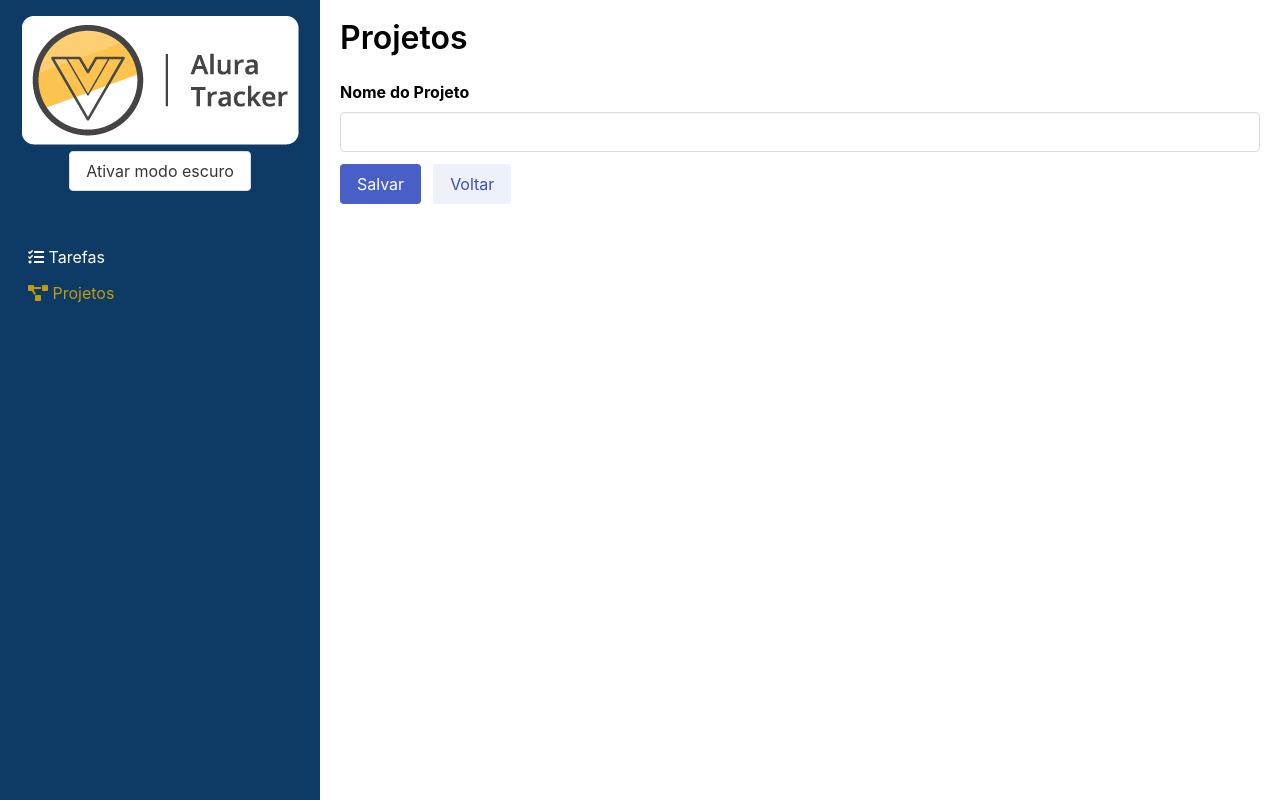
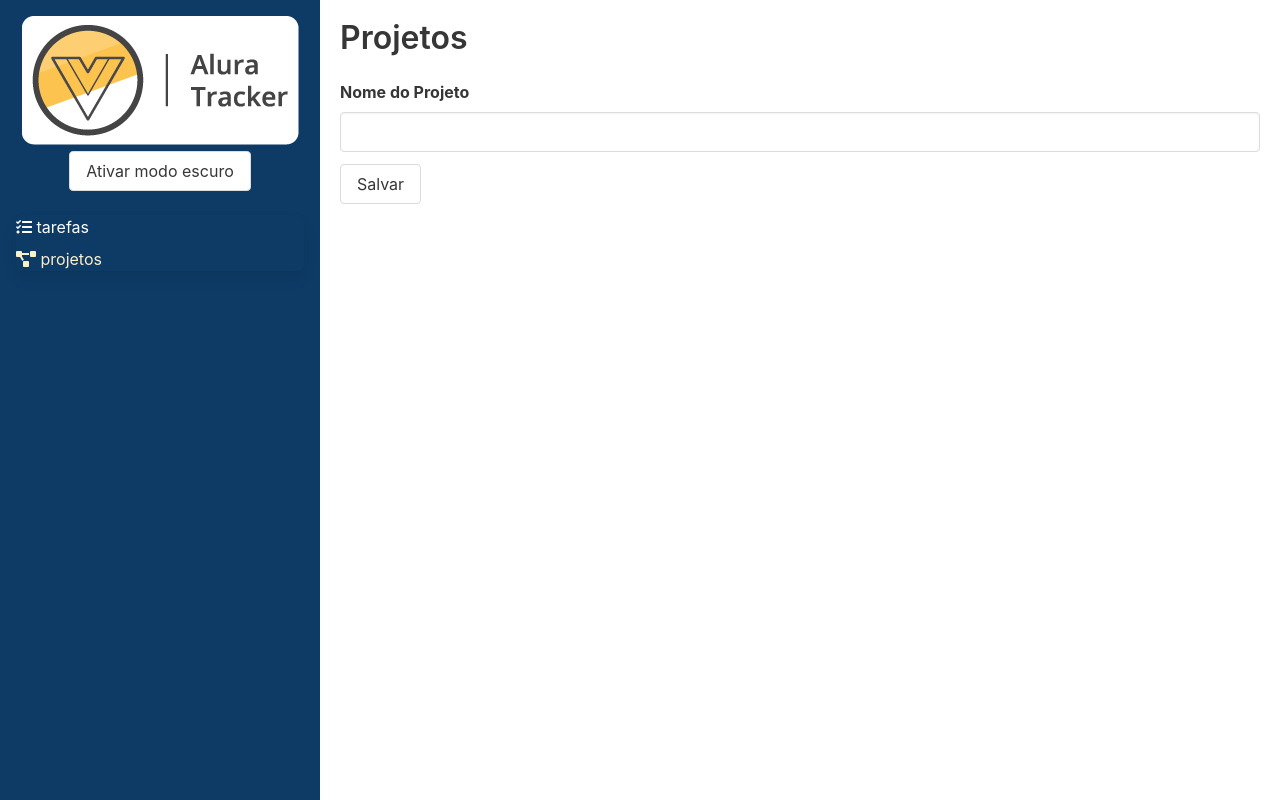
Before and after one commit to leoeek/alura-treck, a Vue app: page /#/projetos/1 in a window 1280 px wide. Built offline with nearby package versions, Linux system fonts and the light colour scheme.

Commit message:
Revert "Melhoria no modo escuro"
This reverts commit 7e38b31332b046d78442ef601ce345547eb67fc5.

```diff
--- a/package.json
+++ b/package.json
@@ -2,9 +2,6 @@
   "name": "alura-tracker",
   "version": "0.1.0",
   "private": true,
-  "engines": {
-    "node": "v16.13.2"
-  },
   "scripts": {
     "serve": "vue-cli-service serve",
     "build": "vue-cli-service build",
--- a/src/App.vue
+++ b/src/App.vue
@@ -46,6 +46,4 @@ main.modo-escuro {
 .conteudo {
   background-color: var(--bg-primario);
 }
-
-
 </style>
--- a/src/components/BarraLateral.vue
+++ b/src/components/BarraLateral.vue
@@ -8,21 +8,20 @@
           {{ textoBotao }}
         </button>
       </div>
-
-      <aside class="menu mt-6">
-        <ul class="menu-list">
+      <nav class="panel mt-5">
+        <ul>
           <li>
             <router-link to="/" class="link">
-                <i class="fas fa-tasks"></i> Tarefas
+              <i class="fas fa-tasks"></i> tarefas
             </router-link>
           </li>
           <li>
             <router-link to="/projetos" class="link">
-                <i class="fas fa-project-diagram"></i> Projetos
+              <i class="fas fa-project-diagram"></i> projetos
             </router-link>
           </li>
         </ul>
-      </aside>
+      </nav>
   </header>
 </template>
 
@@ -68,16 +67,10 @@ header {
     height: auto;
   }
 }
-.menu-list {
+.panel li {
+  margin: 8px 0;
   text-align: left;
 }
-/* .panel li {
-  margin: 16px 0;
-  text-align: left;
-}
-.panel li i {
-  margin-right: 14px;
-} */
 .link {
   color: #FFF;
 }
@@ -85,10 +78,6 @@ header {
   color: #FAF0CA;
 }
 .link.router-link-active {
-  color: #be9b0f;
-}
-.menu-list li a:hover {
-    background-color: #0086c6;
-    color: #FFF;
+  color: #FAF0CA;
 }
 </style>
--- a/src/components/Formulario.vue
+++ b/src/components/Formulario.vue
@@ -28,7 +28,7 @@
         </div>
       </div>
       <div class="column">
-        <Temporizador :disabled="descricao.length === 0" @aoTemporizadorFinalizado="finalizarTarefa"/>
+        <Temporizador @aoTemporizadorFinalizado="finalizarTarefa"/>
       </div>
     </div>
   </div>
@@ -50,7 +50,6 @@ export default defineComponent({
     return {
       idProjeto: '',
       descricao: '',
-      cronometroDesabilitado: true,
     }
   },
   methods: {
@@ -67,8 +66,6 @@ export default defineComponent({
   setup () {
     const store = useStore(key)
 
-
-
     return {
       projetos: computed(() => store.state.projetos)
     }
--- a/src/components/Notificacoes.vue
+++ b/src/components/Notificacoes.vue
@@ -47,11 +47,10 @@ export default defineComponent({
 <style scoped>
 .notificacoes {
     position: absolute;
-    left: 50%;
+    right: 0;
     top: 0;
     z-index: 120;
     padding: 8px;
-    width: 400px;
-    margin-left: -150px;
+    width: 300px;
 }
 </style>
--- a/src/components/Temporizador.vue
+++ b/src/components/Temporizador.vue
@@ -1,11 +1,7 @@
 <template>
   <div class="is-flex is-align-items-center is-justify-content-space-between">
     <Cronometro :tempoEmSegundos="tempoEmSegundos" />
-    <button
-      class="button"
-      @click="iniciar"
-      :disabled="cronometroRodando || disabled"
-    >
+    <button class="button" @click="iniciar" :disabled="cronometroRodando">
       <span class="icon">
         <i class="fas fa-play"></i>
       </span>
@@ -27,7 +23,6 @@ import Cronometro from './Cronometro.vue'
 export default defineComponent({
   name: "Temporizador",
   emits: ['aoTemporizadorFinalizado'],
-  props: ['disabled'],
   components: {
     Cronometro
   },
@@ -40,7 +35,6 @@ export default defineComponent({
   },
   methods: {
     iniciar (): void {
-      console.log('disabled', this.disabled)
       // começar a contagem
       // 1 seg = 1000 ms
       this.cronometroRodando = true
--- a/src/database/db.ts
+++ /dev/null
@@ -1,16 +0,0 @@
-import { initializeApp } from "firebase/app";
-import { getFirestore } from 'firebase/firestore'
-
-const firebaseConfig = {
-  apiKey: "AIzaSyC9UrKLsl4yFUnOvwwtQAXCseoCBJ0yO3E",
-  authDomain: "tracker-manager-2ae14.firebaseapp.com",
-  projectId: "tracker-manager-2ae14",
-  storageBucket: "tracker-manager-2ae14.appspot.com",
-  messagingSenderId: "565891708084",
-  appId: "1:565891708084:web:604472b1ee88af541c53e1",
-  measurementId: "G-LYQ7HSBN14"
-};
-
-initializeApp(firebaseConfig);
-const firestore = getFirestore();
-export default firestore
--- a/src/main.ts
+++ b/src/main.ts
@@ -1,4 +1,4 @@
-import { createApp } from 'vue'
+import { createApp, useAttrs, VueElement } from 'vue'
 import App from './App.vue'
 
 import '@fortawesome/fontawesome-free/css/all.css'
--- a/src/views/Projetos.vue
+++ b/src/views/Projetos.vue
@@ -15,9 +15,6 @@ export default defineComponent({
 </script>
 
 <style scoped>
-.title {
-  color:var(--texto-primario);
-}
 .projetos {
   padding: 1.25rem;
 }
--- a/src/views/Projetos/Formulario.vue
+++ b/src/views/Projetos/Formulario.vue
@@ -5,25 +5,13 @@
         <label for="nomeDoProjeto" class="label">Nome do Projeto</label>
         <input
           type="text"
-          class="input "
+          class="input"
           v-model="nomeDoProjeto"
           id="nomeDoProjeto"
         />
       </div>
-
-      <div class="field is-grouped">
-        <div class="control">
-          <button class="button is-link" type="submit">Salvar</button>
-        </div>
-        <div class="control">
-          <button
-            class="button is-link is-light"
-            type="button"
-            @click="this.$router.push('/projetos')"
-          >
-            Voltar
-          </button>
-        </div>
+      <div class="field">
+        <button class="button" type="submit">Salvar</button>
       </div>
     </form>
   </section>
@@ -31,8 +19,6 @@
 
 <script lang="ts">
 import { defineComponent } from "vue";
-import { collection, addDoc } from 'firebase/firestore';
-import firestore from '@/database/db'
 import { useStore } from "@/store";
 import useNotificador from '@/hooks/notificador'
 import { ADICIONA_PROJETOS, ALTERA_PROJETO } from '@/store/tipo-mutacoes'
@@ -62,12 +48,7 @@ export default defineComponent({
   },
 
   methods: {
-    async salvar () {
-      if (this.nomeDoProjeto == '') {
-        this.notificar(TipoNotificacao.FALHA, 'Ops!', 'Informe o nome do projeto.')
-        return false
-      }
-
+    salvar () {
       if (this.id) {
         this.store.commit(ALTERA_PROJETO, {
           id: this.id,
@@ -77,17 +58,6 @@ export default defineComponent({
       else {
         this.store.commit(ADICIONA_PROJETOS, this.nomeDoProjeto)
       }
-
-      try {
-        const docRef = await addDoc(collection(this.db, "projects"), {
-          id: new Date().toISOString(),
-          name: this.nomeDoProjeto
-        });
-        console.log("Document written with ID: ", docRef.id);
-      } catch (e) {
-        console.error("Error adding document: ", e);
-      }
-
 
       this.nomeDoProjeto = ''
       this.notificar(TipoNotificacao.SUCESSO, 'Boaaa!', 'O projeto foi cadastrado com sucesso ;)')
@@ -99,19 +69,11 @@ export default defineComponent({
   setup () {
     const store = useStore()
     const { notificar } = useNotificador()
-    const db = firestore
 
     return {
       store,
-      db,
       notificar
     }
   }
 });
 </script>
-
-<style scoped>
-.label {
-  color:var(--texto-primario);
-}
-</style>
```
Also changed, not shown: 1 other file (tests, documents, lock files or other folders). Lines whose indentation alone changed are shown as unchanged.
